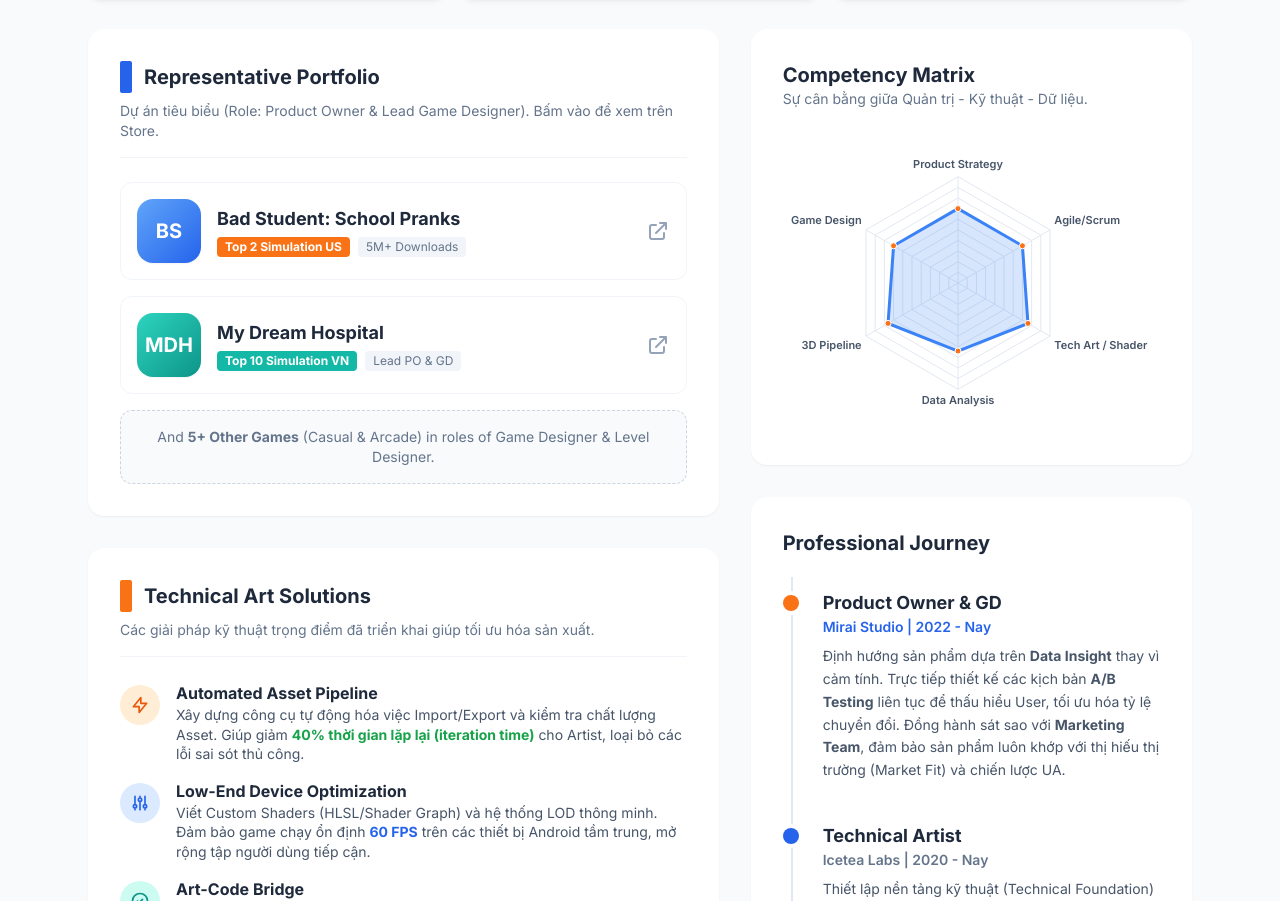
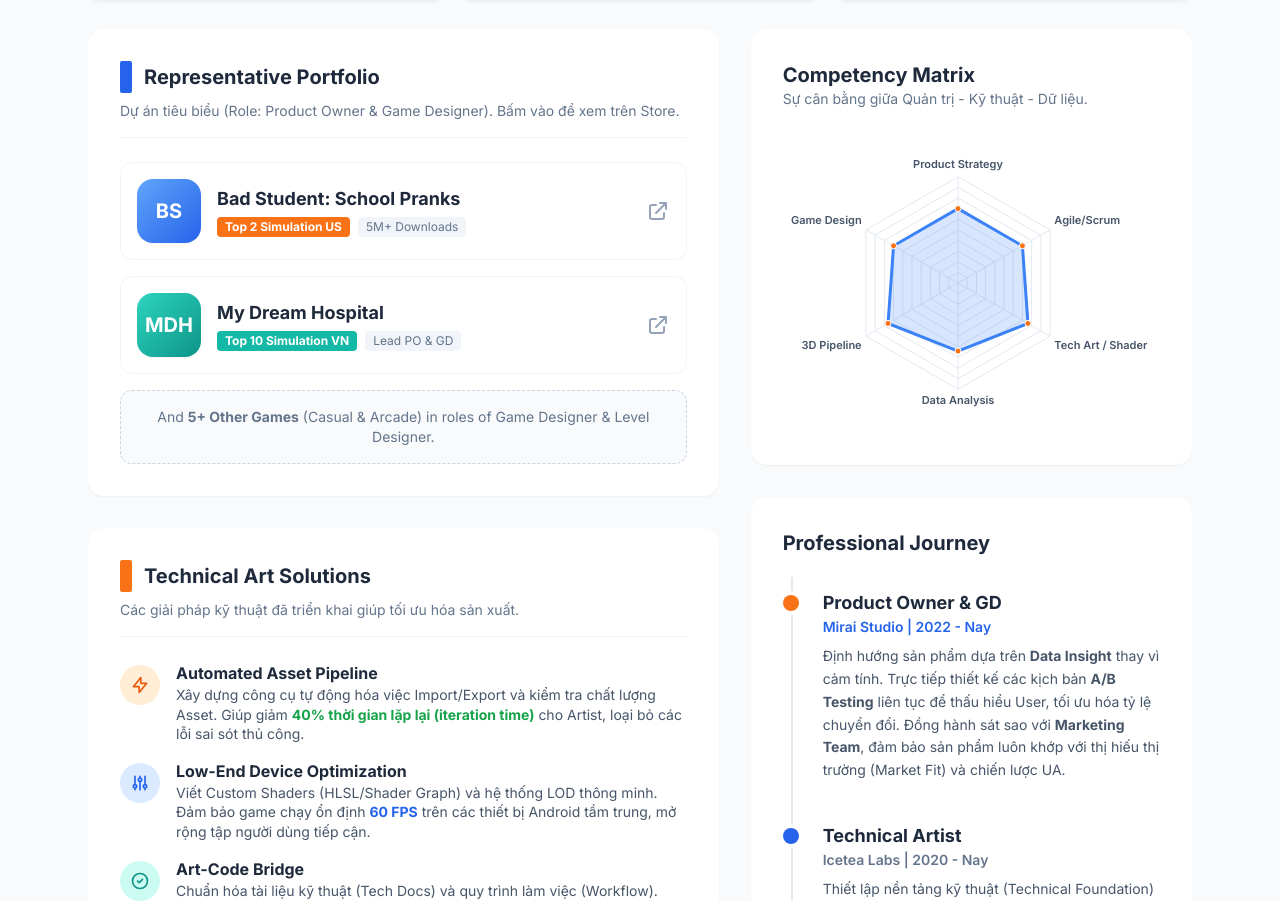
Before and after one commit to luuvieee/cv, a plain HTML site: page index.html in a window 1280 px wide. Shown: the part 943-1844 px from the top of the page. Drawn offline with nearby package versions, Linux system fonts and the light colour scheme.

Commit message:
Update project roles and descriptions in index.html

```diff
--- a/index.html
+++ b/index.html
@@ -181,11 +181,11 @@
                         <span class="w-3 h-8 bg-blue-600 rounded-sm"></span>
                         Representative Portfolio
                     </h3>
-                    <p class="text-sm text-slate-500 mt-2">Dự án tiêu biểu (Role: Product Owner & Lead Game Designer). Bấm vào để xem trên Store.</p>
+                    <p class="text-sm text-slate-500 mt-2">Dự án tiêu biểu (Role: Product Owner & Game Designer). Bấm vào để xem trên Store.</p>
                 </div>
 
                 <div class="space-y-4">
-                    <!-- Game 1: Bad Student -->
+                    <!-- Game 1: Bad Student: School Pranks -->
                     <a href="https://play.google.com/store/apps/details?id=com.mirai.badstudent.school.prankteacher.prankster" target="_blank" class="flex items-center gap-4 p-4 rounded-xl border border-slate-100 hover:border-blue-300 hover:bg-blue-50 transition group cursor-pointer">
                         <div class="w-16 h-16 rounded-2xl bg-gradient-to-br from-blue-400 to-blue-600 flex items-center justify-center shadow-sm text-white font-bold text-xl flex-shrink-0 group-hover:scale-105 transition">
                             BS
@@ -237,7 +237,7 @@
                         <span class="w-3 h-8 bg-orange-500 rounded-sm"></span>
                         Technical Art Solutions
                     </h3>
-                    <p class="text-sm text-slate-500 mt-2">Các giải pháp kỹ thuật trọng điểm đã triển khai giúp tối ưu hóa sản xuất.</p>
+                    <p class="text-sm text-slate-500 mt-2">Các giải pháp kỹ thuật đã triển khai giúp tối ưu hóa sản xuất.</p>
                 </div>
 
                 <div class="space-y-4">
```
